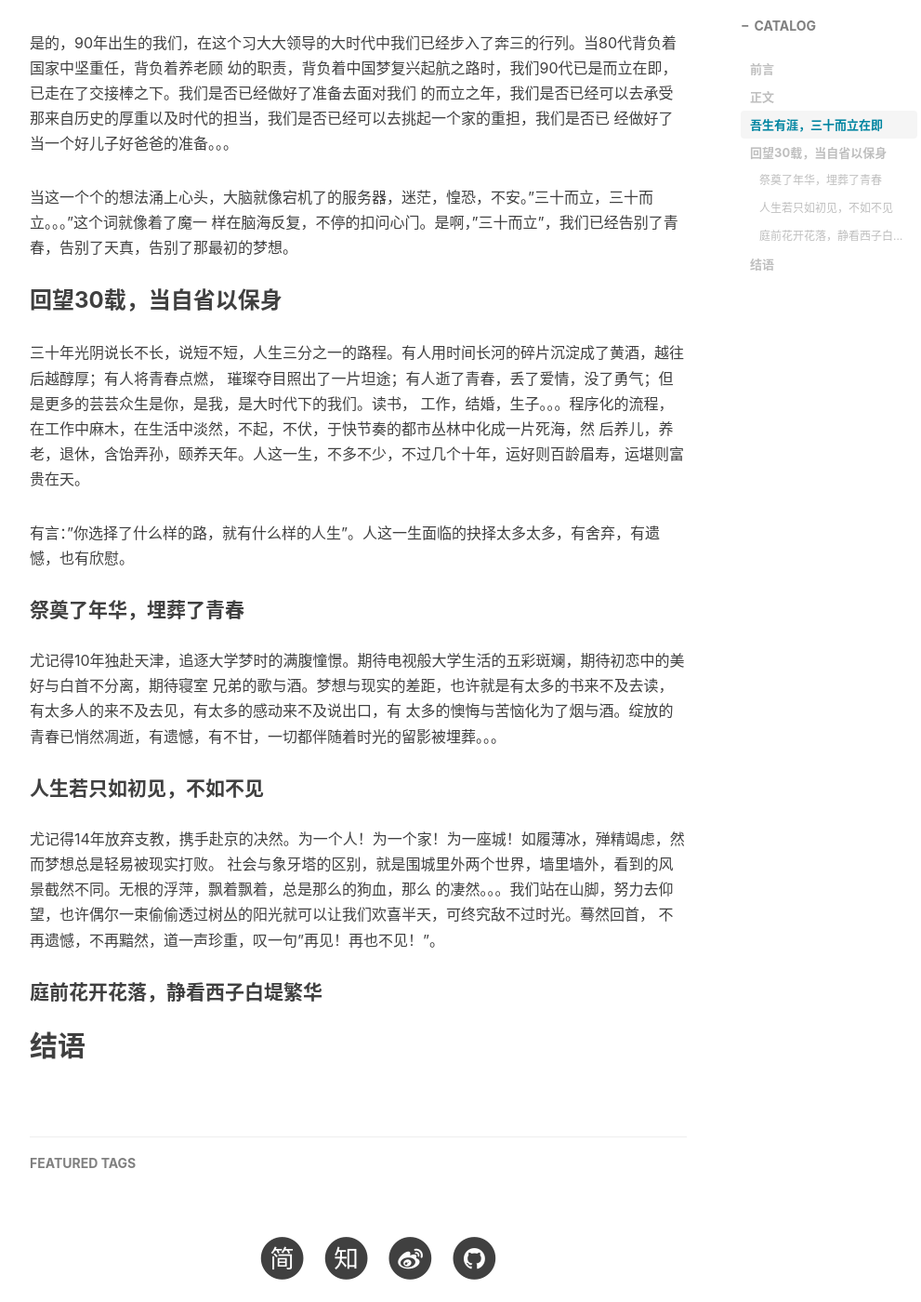
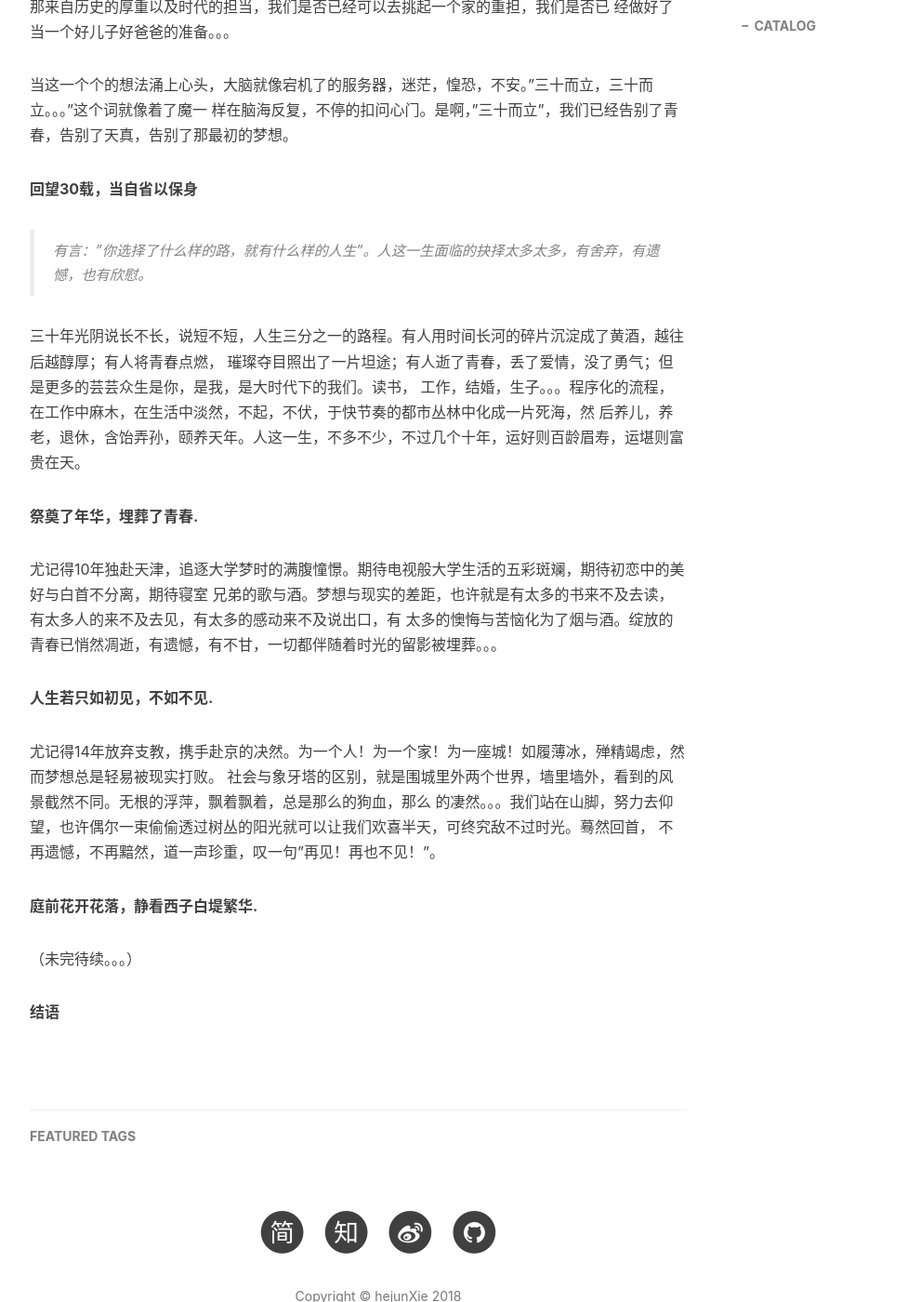
Before and after one commit to jasmineY/hejunXie.github.io, a Jekyll site: the page built from _posts/2018-02-04-三十而立，我们真的已经准备好了吗？.md, in a window 1280 px wide and 1400 px high, scrolled down 1365 px. Shown: the whole window at 93% size, without its empty margins (233-1224 px from the left). Built offline with Jekyll 4.4.1, drawn with Linux system fonts in a browser that asks for light colours; nearby versions of some CDN libraries; comment, search, counter and statistics services are not loaded; some of the changed text lies outside the part shown.

Commit message:
resolve: page for 30 sth.

```diff
--- a/_posts/2018-02-04-三十而立，我们真的已经准备好了吗？.md
+++ b/_posts/2018-02-04-三十而立，我们真的已经准备好了吗？.md
@@ -11,15 +11,12 @@ tags:
 ---
 
 
-## 前言
-
-《论语·为政》："吾十有五，而志于学。三十而立。四十而不惑。五十而知天命。六十而耳顺。七十而从心所欲，不逾矩。"
+>《论语·为政》："吾十有五，而志于学。三十而立。四十而不惑。五十而知天命。六十而耳顺。七十而从心所欲，不逾矩。"
 这句话我相信每个人都听说过，也都有属于自己的理解。可是随着时代的发展，生活节奏的加快，我们每一个人都于这艘快艇
 中不停的追逐，或迷失，或痛苦，或麻木，或舍弃，或一往无前。。。
 
-## 正文
 
-### 吾生有涯，三十而立在即
+**吾生有涯，三十而立**
 
 首先谈一谈我写这篇文章的缘由。
 
@@ -43,30 +40,31 @@ ok，言归正传，之所以下定决心写一篇关于"三十而立"的文章
 当这一个个的想法涌上心头，大脑就像宕机了的服务器，迷茫，惶恐，不安。"三十而立，三十而立。。。"这个词就像着了魔一
 样在脑海反复，不停的扣问心门。是啊，"三十而立"，我们已经告别了青春，告别了天真，告别了那最初的梦想。
 
-### 回望30载，当自省以保身
+**回望30载，当自省以保身**
+
+>有言："你选择了什么样的路，就有什么样的人生"。人这一生面临的抉择太多太多，有舍弃，有遗憾，也有欣慰。
 
 三十年光阴说长不长，说短不短，人生三分之一的路程。有人用时间长河的碎片沉淀成了黄酒，越往后越醇厚；有人将青春点燃，
 璀璨夺目照出了一片坦途；有人逝了青春，丢了爱情，没了勇气；但是更多的芸芸众生是你，是我，是大时代下的我们。读书，
 工作，结婚，生子。。。程序化的流程，在工作中麻木，在生活中淡然，不起，不伏，于快节奏的都市丛林中化成一片死海，然
 后养儿，养老，退休，含饴弄孙，颐养天年。人这一生，不多不少，不过几个十年，运好则百龄眉寿，运堪则富贵在天。
 
-有言："你选择了什么样的路，就有什么样的人生"。人这一生面临的抉择太多太多，有舍弃，有遗憾，也有欣慰。
 
-#### 祭奠了年华，埋葬了青春
+**祭奠了年华，埋葬了青春.**
 
 尤记得10年独赴天津，追逐大学梦时的满腹憧憬。期待电视般大学生活的五彩斑斓，期待初恋中的美好与白首不分离，期待寝室
 兄弟的歌与酒。梦想与现实的差距，也许就是有太多的书来不及去读，有太多人的来不及去见，有太多的感动来不及说出口，有
 太多的懊悔与苦恼化为了烟与酒。绽放的青春已悄然凋逝，有遗憾，有不甘，一切都伴随着时光的留影被埋葬。。。
 
-#### 人生若只如初见，不如不见
+**人生若只如初见，不如不见.**
 
 尤记得14年放弃支教，携手赴京的决然。为一个人！为一个家！为一座城！如履薄冰，殚精竭虑，然而梦想总是轻易被现实打败。
 社会与象牙塔的区别，就是围城里外两个世界，墙里墙外，看到的风景截然不同。无根的浮萍，飘着飘着，总是那么的狗血，那么
 的凄然。。。我们站在山脚，努力去仰望，也许偶尔一束偷偷透过树丛的阳光就可以让我们欢喜半天，可终究敌不过时光。蓦然回首，
 不再遗憾，不再黯然，道一声珍重，叹一句"再见！再也不见！"。
 
-#### 庭前花开花落，静看西子白堤繁华
+**庭前花开花落，静看西子白堤繁华.**
 
+（未完待续。。。）
 
-
-## 结语
+**结语**
```
